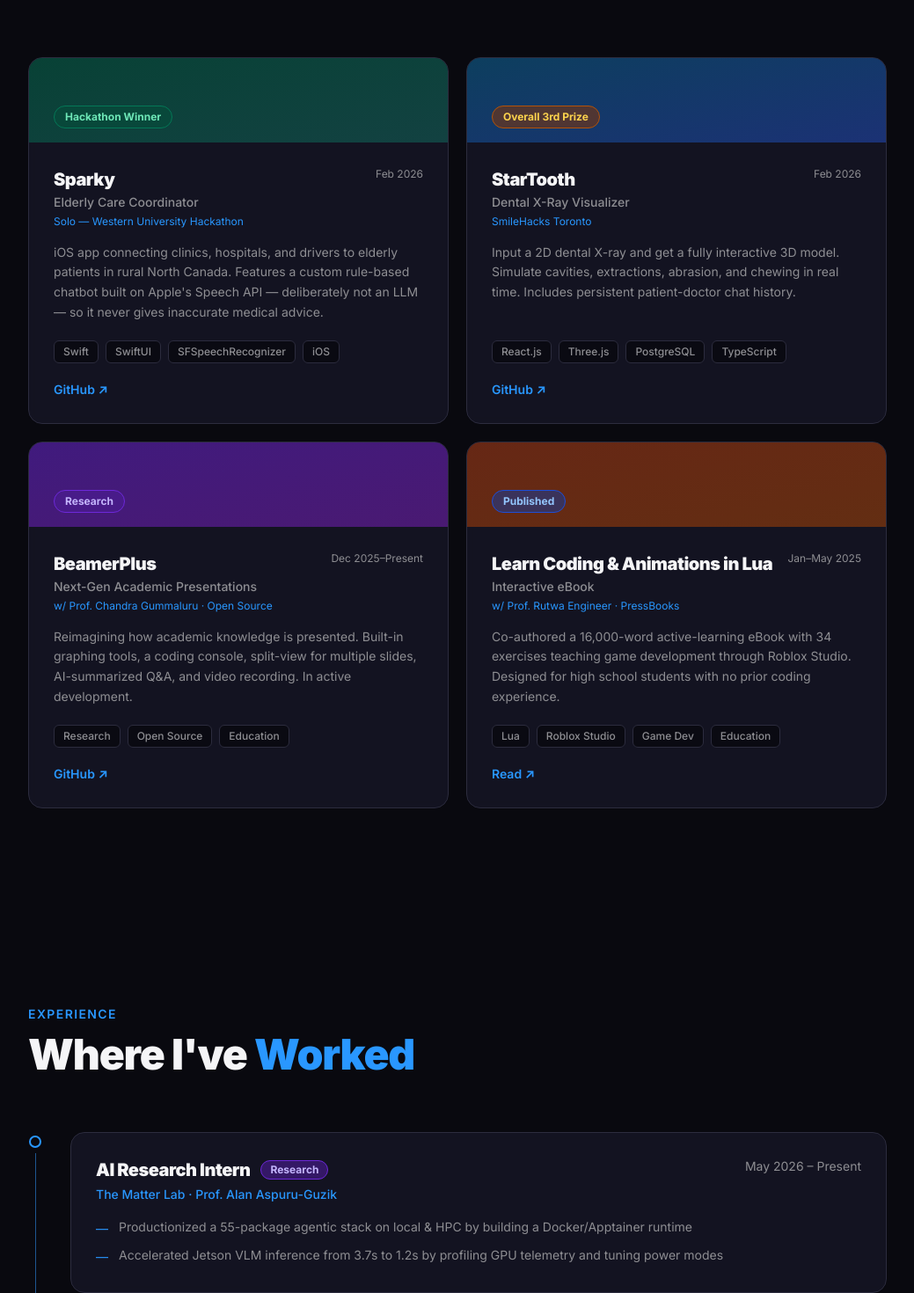
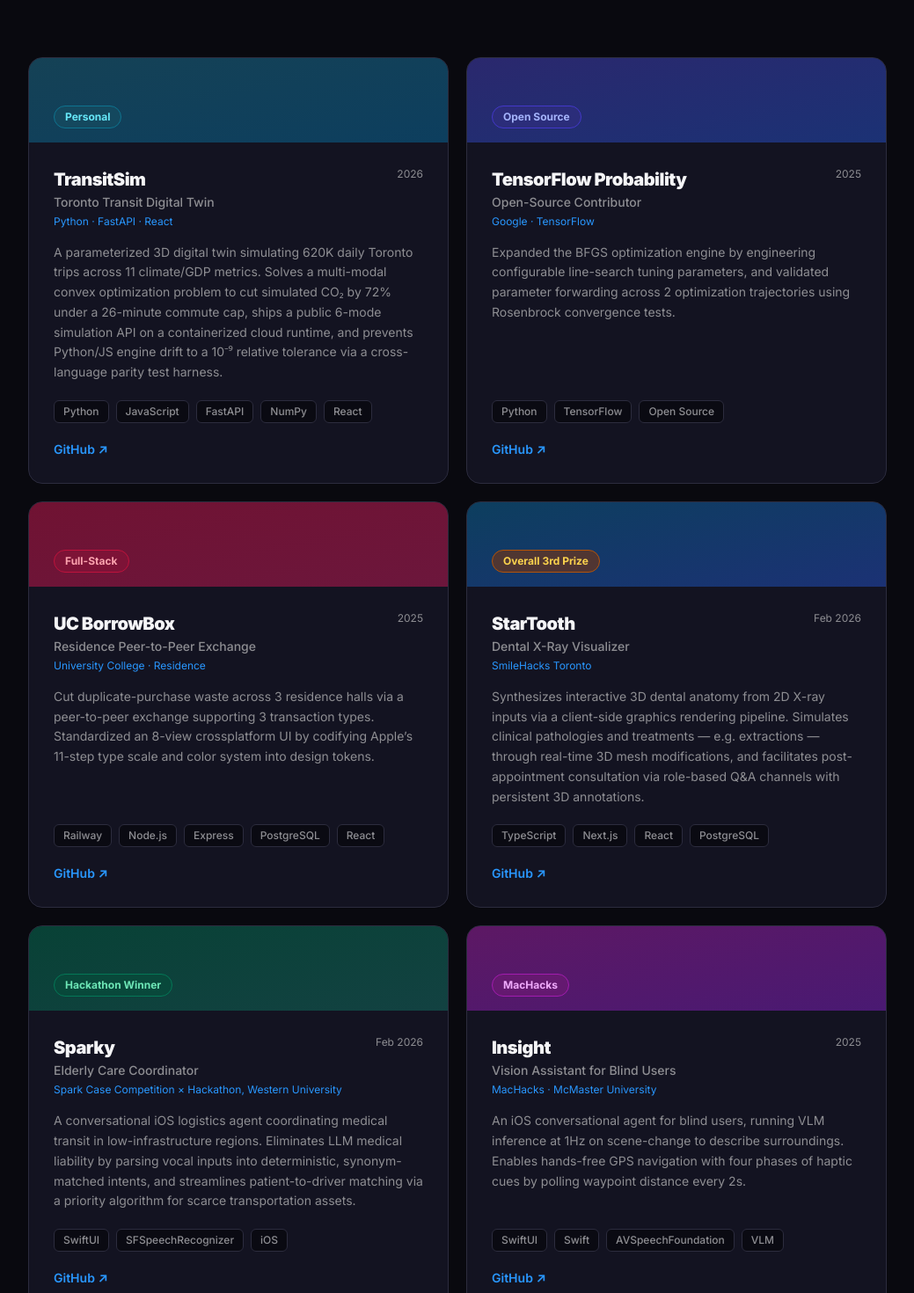
Before and after one commit to hasan-malik/hasan-malik.github.io, a React (Vite) app: page / in a window 1280 px wide. Shown: the part 1620-3090 px from the top of the page at 88% size, without its empty margins (120-1159 px from the left). Built offline with nearby package versions, Linux system fonts and the light colour scheme.

Commit message:
feat: add TransitSim, TF Probability, UC BorrowBox, Insight; refresh StarTooth & Sparky

```diff
--- a/src/components/Projects.jsx
+++ b/src/components/Projects.jsx
@@ -2,16 +2,42 @@
 
 const projects = [
   {
-    name: 'Sparky',
-    subtitle: 'Elderly Care Coordinator',
-    badge: 'Hackathon Winner',
-    badgeColor: 'bg-emerald-900/60 text-emerald-300 border-emerald-700',
-    context: 'Solo — Western University Hackathon',
+    name: 'TransitSim',
+    subtitle: 'Toronto Transit Digital Twin',
+    badge: 'Personal',
+    badgeColor: 'bg-cyan-900/60 text-cyan-300 border-cyan-700',
+    context: 'Python · FastAPI · React',
     description:
-      "iOS app connecting clinics, hospitals, and drivers to elderly patients in rural North Canada. Features a custom rule-based chatbot built on Apple's Speech API — deliberately not an LLM — so it never gives inaccurate medical advice.",
-    tech: ['Swift', 'SwiftUI', 'SFSpeechRecognizer', 'iOS'],
-    year: 'Feb 2026',
-    gradient: 'from-emerald-900/80 to-teal-900/80',
+      'A parameterized 3D digital twin simulating 620K daily Toronto trips across 11 climate/GDP metrics. Solves a multi-modal convex optimization problem to cut simulated CO₂ by 72% under a 26-minute commute cap, ships a public 6-mode simulation API on a containerized cloud runtime, and prevents Python/JS engine drift to a 10⁻⁹ relative tolerance via a cross-language parity test harness.',
+    tech: ['Python', 'JavaScript', 'FastAPI', 'NumPy', 'React'],
+    year: '2026',
+    gradient: 'from-cyan-900/80 to-sky-900/80',
+    links: [{ label: 'GitHub ↗', href: 'https://github.com/hasan-malik' }],
+  },
+  {
+    name: 'TensorFlow Probability',
+    subtitle: 'Open-Source Contributor',
+    badge: 'Open Source',
+    badgeColor: 'bg-indigo-900/60 text-indigo-300 border-indigo-700',
+    context: 'Google · TensorFlow',
+    description:
+      'Expanded the BFGS optimization engine by engineering configurable line-search tuning parameters, and validated parameter forwarding across 2 optimization trajectories using Rosenbrock convergence tests.',
+    tech: ['Python', 'TensorFlow', 'Open Source'],
+    year: '2025',
+    gradient: 'from-indigo-900/80 to-blue-900/80',
+    links: [{ label: 'GitHub ↗', href: 'https://github.com/hasan-malik' }],
+  },
+  {
+    name: 'UC BorrowBox',
+    subtitle: 'Residence Peer-to-Peer Exchange',
+    badge: 'Full-Stack',
+    badgeColor: 'bg-rose-900/60 text-rose-300 border-rose-700',
+    context: 'University College · Residence',
+    description:
+      'Cut duplicate-purchase waste across 3 residence halls via a peer-to-peer exchange supporting 3 transaction types. Standardized an 8-view crossplatform UI by codifying Apple’s 11-step type scale and color system into design tokens.',
+    tech: ['Railway', 'Node.js', 'Express', 'PostgreSQL', 'React'],
+    year: '2025',
+    gradient: 'from-rose-900/80 to-pink-900/80',
     links: [{ label: 'GitHub ↗', href: 'https://github.com/hasan-malik' }],
   },
   {
@@ -21,10 +47,36 @@
     badgeColor: 'bg-amber-900/60 text-amber-300 border-amber-700',
     context: 'SmileHacks Toronto',
     description:
-      'Input a 2D dental X-ray and get a fully interactive 3D model. Simulate cavities, extractions, abrasion, and chewing in real time. Includes persistent patient-doctor chat history.',
-    tech: ['React.js', 'Three.js', 'PostgreSQL', 'TypeScript'],
+      'Synthesizes interactive 3D dental anatomy from 2D X-ray inputs via a client-side graphics rendering pipeline. Simulates clinical pathologies and treatments — e.g. extractions — through real-time 3D mesh modifications, and facilitates post-appointment consultation via role-based Q&A channels with persistent 3D annotations.',
+    tech: ['TypeScript', 'Next.js', 'React', 'PostgreSQL'],
     year: 'Feb 2026',
     gradient: 'from-sky-900/80 to-blue-900/80',
+    links: [{ label: 'GitHub ↗', href: 'https://github.com/hasan-malik' }],
+  },
+  {
+    name: 'Sparky',
+    subtitle: 'Elderly Care Coordinator',
+    badge: 'Hackathon Winner',
+    badgeColor: 'bg-emerald-900/60 text-emerald-300 border-emerald-700',
+    context: 'Spark Case Competition × Hackathon, Western University',
+    description:
+      'A conversational iOS logistics agent coordinating medical transit in low-infrastructure regions. Eliminates LLM medical liability by parsing vocal inputs into deterministic, synonym-matched intents, and streamlines patient-to-driver matching via a priority algorithm for scarce transportation assets.',
+    tech: ['SwiftUI', 'SFSpeechRecognizer', 'iOS'],
+    year: 'Feb 2026',
+    gradient: 'from-emerald-900/80 to-teal-900/80',
+    links: [{ label: 'GitHub ↗', href: 'https://github.com/hasan-malik' }],
+  },
+  {
+    name: 'Insight',
+    subtitle: 'Vision Assistant for Blind Users',
+    badge: 'MacHacks',
+    badgeColor: 'bg-fuchsia-900/60 text-fuchsia-300 border-fuchsia-700',
+    context: 'MacHacks · McMaster University',
+    description:
+      'An iOS conversational agent for blind users, running VLM inference at 1Hz on scene-change to describe surroundings. Enables hands-free GPS navigation with four phases of haptic cues by polling waypoint distance every 2s.',
+    tech: ['SwiftUI', 'Swift', 'AVSpeechFoundation', 'VLM'],
+    year: '2025',
+    gradient: 'from-fuchsia-900/80 to-purple-900/80',
     links: [{ label: 'GitHub ↗', href: 'https://github.com/hasan-malik' }],
   },
   {
```
